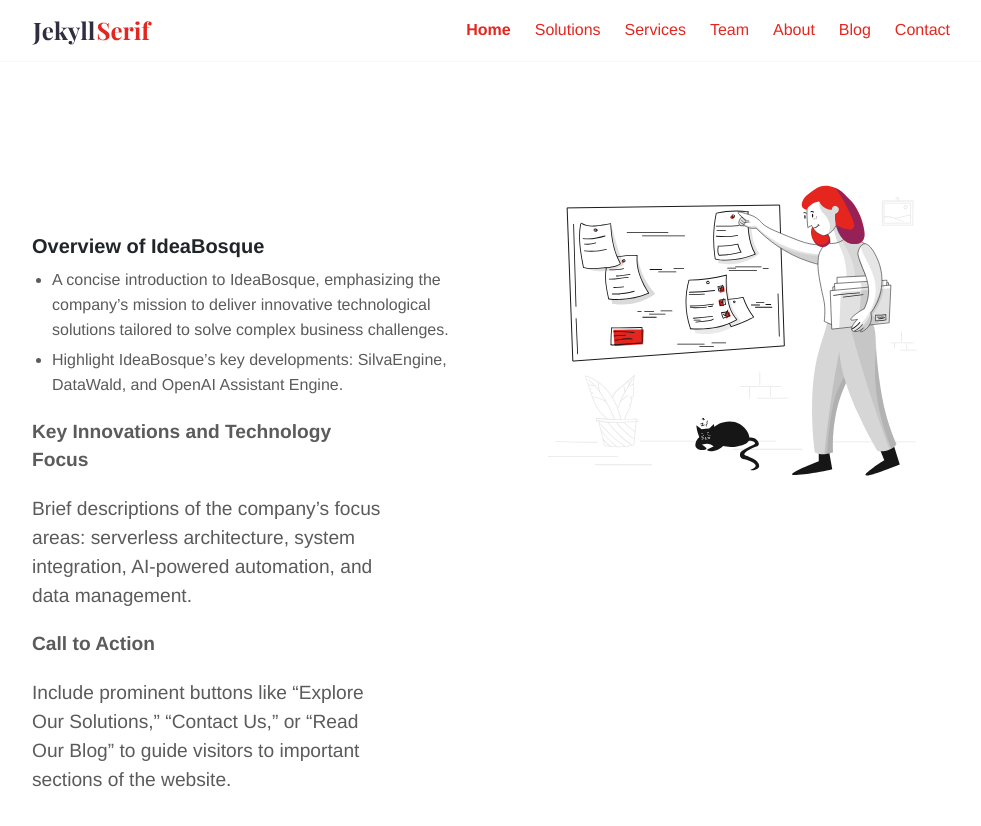
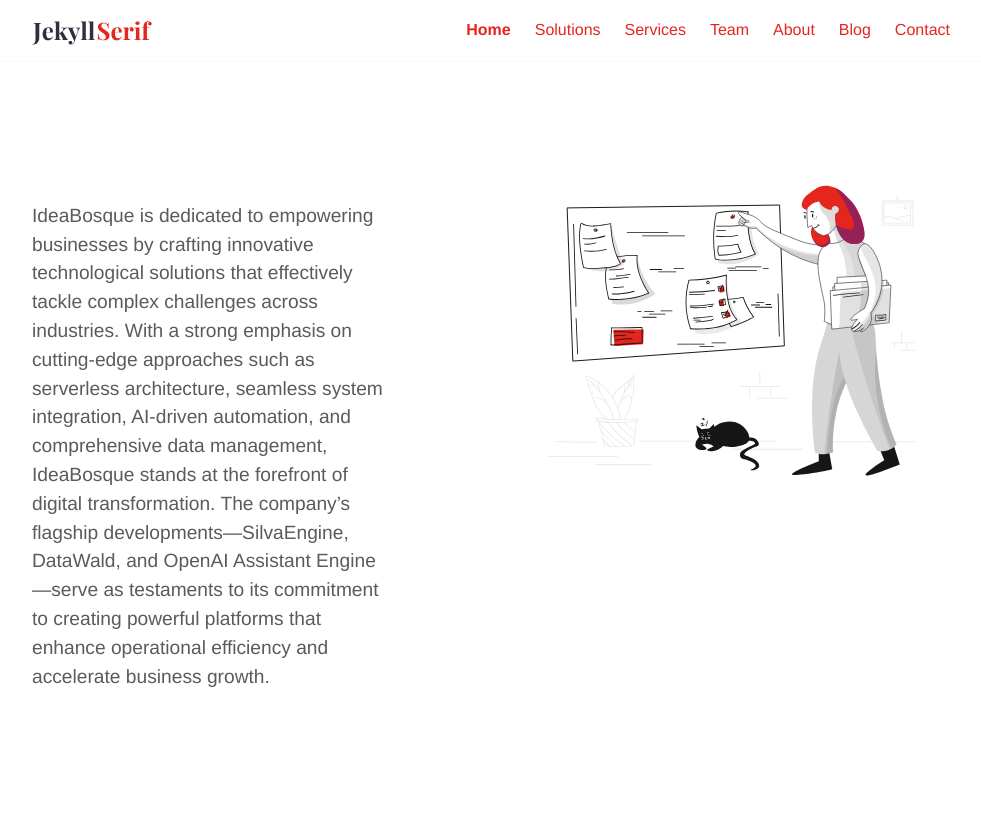
Before and after one commit to ideabosque/ideabosque.github.io, a Jekyll site: the page built from index.md, in a window 1280 px wide and 900 px high. Shown: the top 826 px of the window, without its empty margins (143-1124 px from the left). Built offline with Jekyll 4.4.1, drawn with Linux system fonts in a browser that asks for light colours.

Commit message:
Update index and solution pages.

```diff
--- a/index.md
+++ b/index.md
@@ -4,15 +4,4 @@ title: "Home"
 intro_image: "images/illustrations/pointing.svg"
 ---
 
-### **Overview of IdeaBosque**
-
-- A concise introduction to IdeaBosque, emphasizing the company’s mission to deliver innovative technological solutions tailored to solve complex business challenges.
-- Highlight IdeaBosque’s key developments: SilvaEngine, DataWald, and OpenAI Assistant Engine.
-
-**Key Innovations and Technology Focus**
-
-Brief descriptions of the company's focus areas: serverless architecture, system integration, AI-powered automation, and data management.
-
-**Call to Action**
-
-Include prominent buttons like "Explore Our Solutions," "Contact Us," or "Read Our Blog" to guide visitors to important sections of the website.
+IdeaBosque is dedicated to empowering businesses by crafting innovative technological solutions that effectively tackle complex challenges across industries. With a strong emphasis on cutting-edge approaches such as serverless architecture, seamless system integration, AI-driven automation, and comprehensive data management, IdeaBosque stands at the forefront of digital transformation. The company’s flagship developments—SilvaEngine, DataWald, and OpenAI Assistant Engine—serve as testaments to its commitment to creating powerful platforms that enhance operational efficiency and accelerate business growth.
```
Also changed, not shown: solutions.md (+1 -3 lines).
